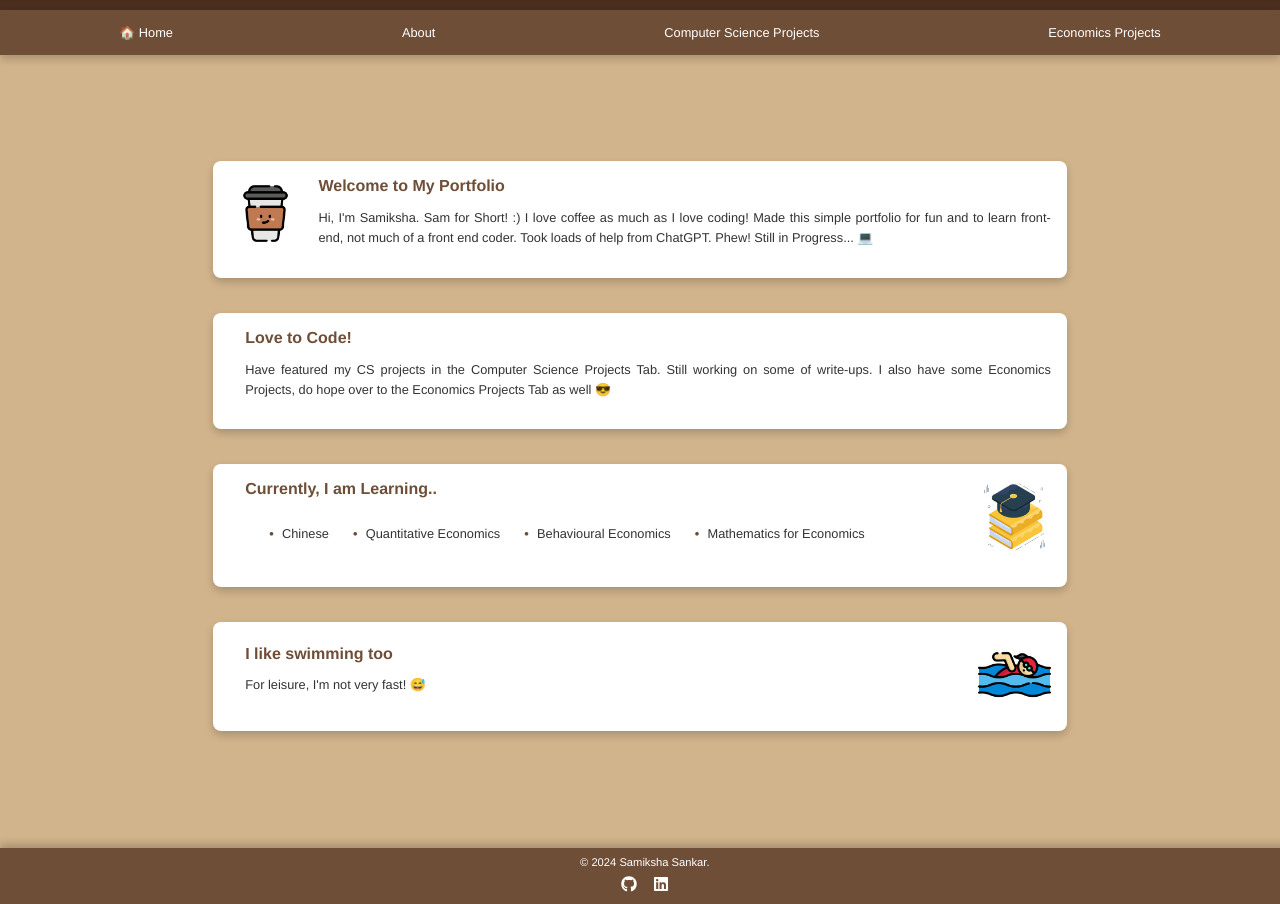
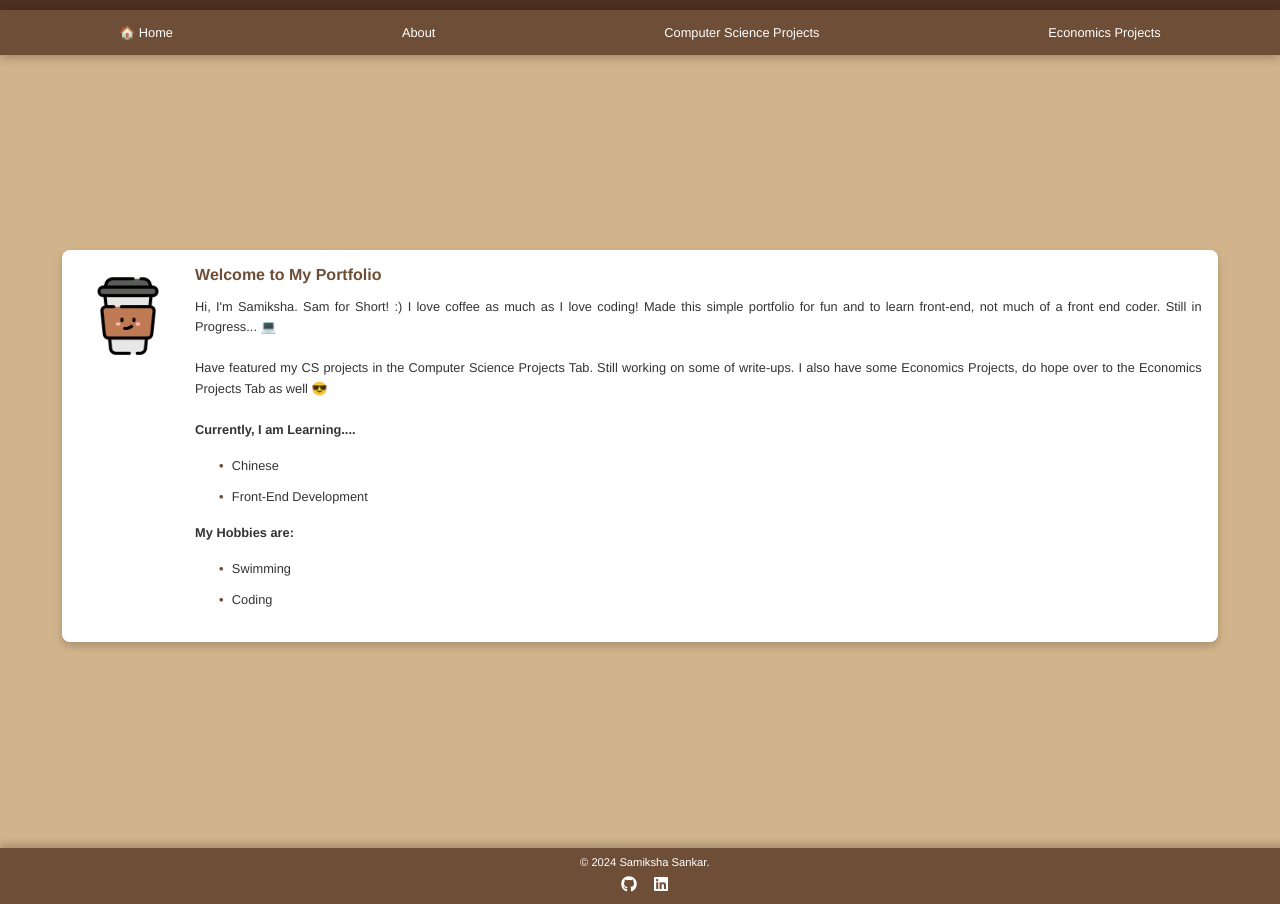
Before and after one commit to S-Samiksha/portfolio, a Next.js app: page /portfolio/ in a window 1280 px wide. Built offline with nearby package versions, Linux system fonts and the light colour scheme.

Commit message:
front-end

```diff
--- a/src/pages/index.js
+++ b/src/pages/index.js
@@ -29,52 +29,29 @@ export default function Home() {
               <p>
                 Hi, I'm Samiksha. Sam for Short! :) I love coffee as much as I
                 love coding! Made this simple portfolio for fun and to learn
-                front-end, not much of a front end coder. Took loads of help
-                from ChatGPT. Phew! Still in Progress... &#128187;
+                front-end, not much of a front end coder. Still in Progress...
+                &#128187; <br />
+                <br /> Have featured my CS projects in the Computer Science
+                Projects Tab. Still working on some of write-ups. I also have
+                some Economics Projects, do hope over to the Economics Projects
+                Tab as well &#128526;
+                <br />
+                <br />
+                <b>Currently, I am Learning....</b>
+                <br />
               </p>
-            </div>
-          </div>
 
-          <div className={styles.card}>
-            <div className={styles.textContainer}>
-              <h1>Love to Code!</h1>
-              <p>
-                Have featured my CS projects in the Computer Science Projects
-                Tab. Still working on some of write-ups. I also have some
-                Economics Projects, do hope over to the Economics Projects Tab
-                as well &#128526;
-              </p>
-            </div>
-          </div>
-          <div className={styles.card}>
-            <div className={styles.textContainer}>
-              <h1>Currently, I am Learning..</h1>
               <ul className={styles.learningList}>
                 <li>Chinese</li>
-                <li>Quantitative Economics</li>
-                <li>Behavioural Economics</li>
-                <li>Mathematics for Economics</li>
+                <li>Front-End Development</li>
               </ul>
-            </div>
-            <div className={styles.imageContainer}>
-              <img
-                src={`/portfolio/study.png`}
-                alt="study"
-                className={styles.image}
-              />
-            </div>
-          </div>
-          <div className={styles.card}>
-            <div className={styles.textContainer}>
-              <h1>I like swimming too</h1>
-              <p>For leisure, I'm not very fast! &#128517;</p>
-            </div>
-            <div className={styles.imageContainer}>
-              <img
-                src={`/portfolio/swim.png`}
-                alt="Swim"
-                className={styles.image}
-              />
+              <p>
+                <b>My Hobbies are: </b>
+              </p>
+              <ul className={styles.learningList}>
+                <li>Swimming</li>
+                <li>Coding</li>
+              </ul>
             </div>
           </div>
         </div>
--- a/src/styles/Home.module.css
+++ b/src/styles/Home.module.css
@@ -10,7 +10,7 @@
 }
 
 .container {
-  display: flex; /* Enables Flexbox layout */
+  display: inline-flex; /* Enables Flexbox layout */
   justify-content: center;
   flex-direction: column;
   gap: 0.2rem; /* Adds spacing between items */
@@ -36,8 +36,8 @@
   border-radius: 8px;
   box-shadow: 0 4px 8px rgba(0, 0, 0, 0.2);
   padding: 1rem;
-  margin: 1rem;
-  width: 65%; /* Make the card take 70% of the screen */
+  margin: 0.5rem;
+  width: 90%; /* Make the card take 70% of the screen */
   max-width: 1200px; /* Limit the maximum width */
   animation: fadeInUp 1s ease-out; /* Apply the animation */
 }
@@ -71,7 +71,7 @@
 
 .learningList li {
   margin-left: 1.5rem;
-  display: inline-block;
+  display: flex;
   justify-content: flex-start;
 }
 
--- a/src/styles/Projects.module.css
+++ b/src/styles/Projects.module.css
@@ -41,7 +41,7 @@
 
 .card {
   background-color: #fff;
-  padding: 1.2rem;
+  padding: 1rem;
   border-radius: 10px;
   box-shadow: 0 4px 12px rgba(0, 0, 0, 0.1);
   align-items: center;
@@ -108,7 +108,7 @@
 .expandButton {
   background-color: #333;
   color: white;
-  padding: 0.2rem 1rem;
+  padding: 0.3rem 1rem;
   border-radius: 5px;
   border: none;
   cursor: pointer;
@@ -149,7 +149,7 @@
   border-radius: 5px;
   border: none;
   cursor: pointer;
-  font-size: 0.5rem;
+  font-size: 0.6rem;
 }
 
 .pageButton:disabled {
--- a/src/styles/globals.css
+++ b/src/styles/globals.css
@@ -11,7 +11,7 @@ body {
 h1 {
   color: #fff; /* White text for better readability */
   text-align: center;
-  margin-top: 40px;
+  margin-top: 20px;
   font-size: 1rem;
 }
 
```
